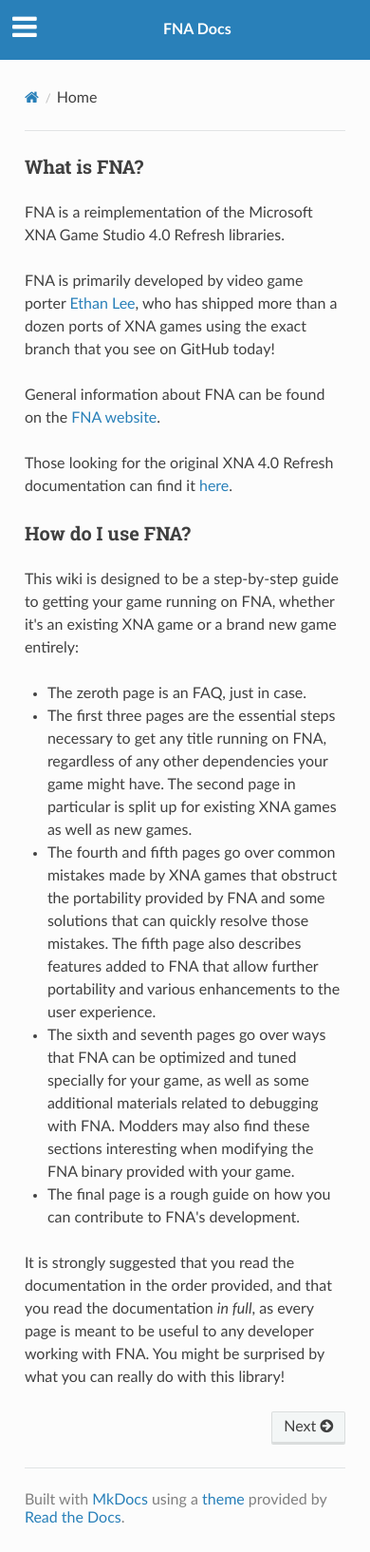
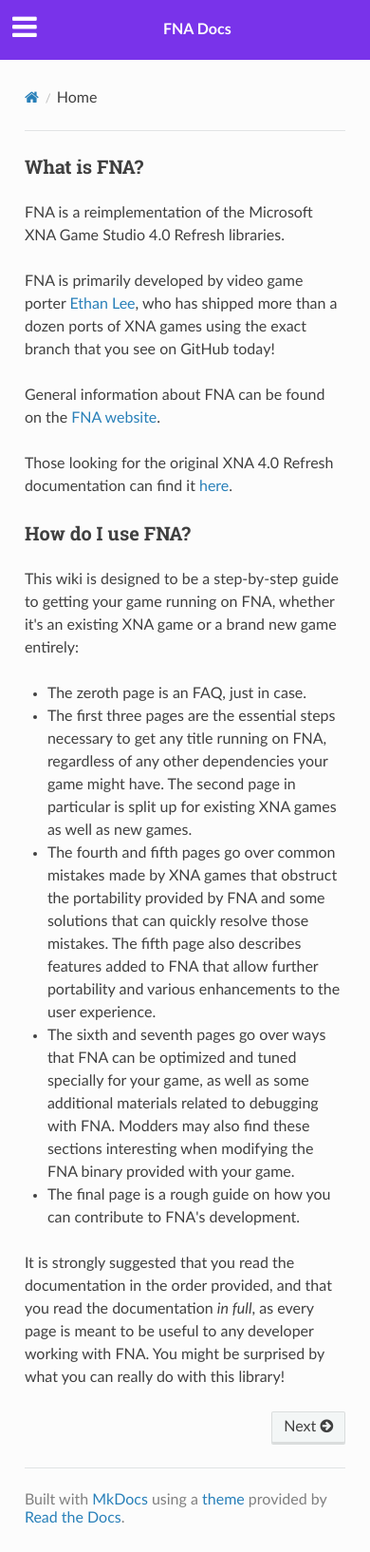
Before and after one commit to FNA-XNA/docs, an MkDocs documentation site: the page built from docs/index.md, in a window 390 px wide. Shown: the whole page at 95% size. Built offline with MkDocs 1.6.1, drawn with Linux system fonts in a browser that asks for light colours; nearby versions of some CDN libraries.

Commit message:
Fixed color formating on mobile

```diff
--- a/docs/css/styles.css
+++ b/docs/css/styles.css
@@ -4,6 +4,11 @@
 
 }
 
+.wy-nav-top {
+
+    background-color: #7933ea;
+
+}
 
 a:hover {
 
```
